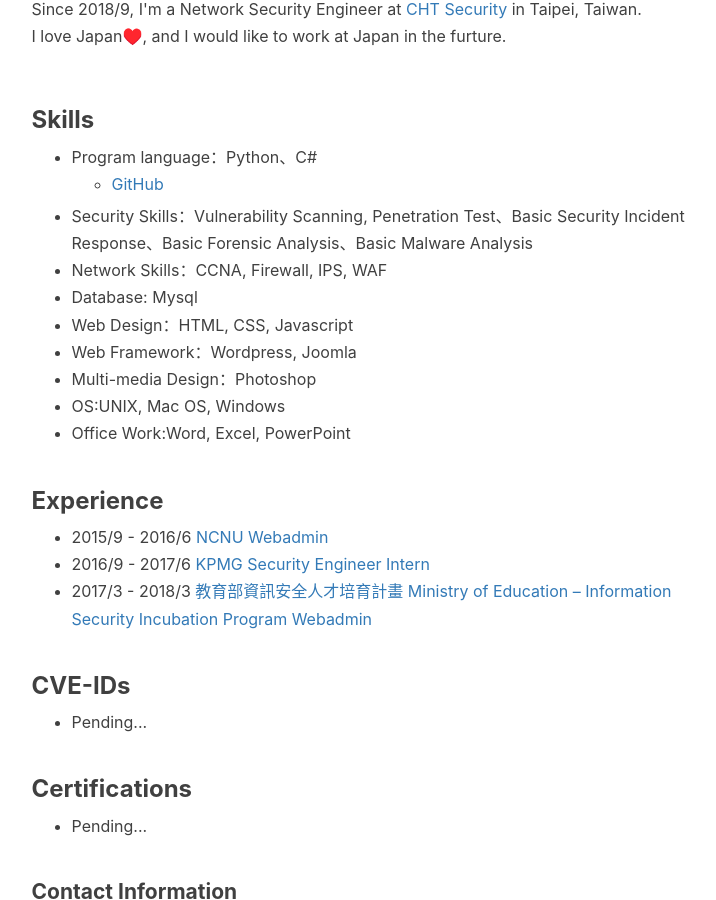
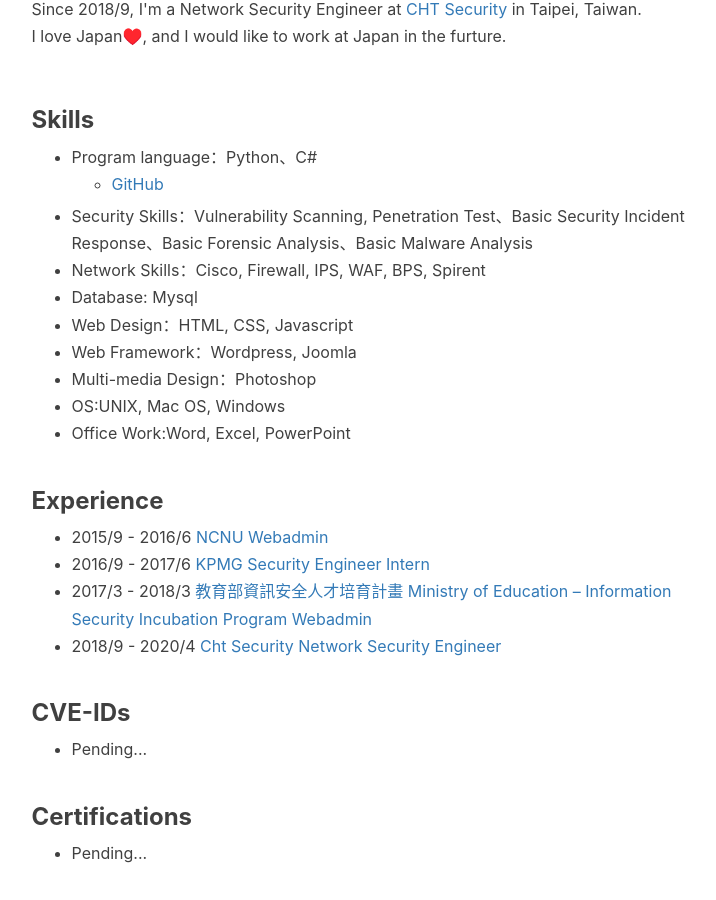
Before and after one commit to a05110511t/Shoui.github.io, a Jekyll site: the page built from about.html, in a window 1280 px wide and 900 px high, scrolled down 696 px. Shown: the whole window, without its empty margins (136-852 px from the left). Built offline with Jekyll 4.4.1, drawn with Linux system fonts in a browser that asks for light colours; nearby versions of some CDN libraries; comment, search, counter and statistics services are not loaded.

Commit message:
Update about.html

```diff
--- a/about.html
+++ b/about.html
@@ -29,7 +29,7 @@
               </ul>
             </li>
               <li class="" data-startline="48" data-endline="48">Security Skills：Vulnerability Scanning, Penetration Test、Basic Security Incident Response、Basic Forensic Analysis、Basic Malware Analysis</li>
-              <li class="" data-startline="52" data-endline="52">Network Skills：CCNA, Firewall, IPS, WAF</li>
+              <li class="" data-startline="52" data-endline="52">Network Skills：Cisco, Firewall, IPS, WAF, BPS, Spirent</li>
               <li class="" data-startline="45" data-endline="45">Database: Mysql</li>
               <li class="" data-startline="46" data-endline="46">Web Design：HTML, CSS, Javascript</li>
               <li class="" data-startline="47" data-endline="47">Web Framework：Wordpress, Joomla</li>
@@ -43,6 +43,7 @@
           <li class="" data-startline="14" data-endline="14">2015/9 - 2016/6 <a href="http://www.doc.ncnu.edu.tw/chisp/" target="_blank" rel="noopener">NCNU  Webadmin</a></li>
           <li class="" data-startline="26" data-endline="26">2016/9 - 2017/6 <a href="https://home.kpmg/tw/zh/home.html" target="_blank" rel="noopener">KPMG Security Engineer Intern</a></li>
           <li class="" data-startline="26" data-endline="26">2017/3 - 2018/3 <a href="https://isip.moe.edu.tw/" target="_blank" rel="noopener">教育部資訊安全人才培育計畫 Ministry of Education – Information Security Incubation Program Webadmin</a></li>
+          <li class="" data-startline="26" data-endline="26">2018/9 - 2020/4 <a href="https://www.chtsecurity.com/" target="_blank" rel="noopener">Cht Security Network Security Engineer</a></li>
         </a></li>
       </ul>
 
```
